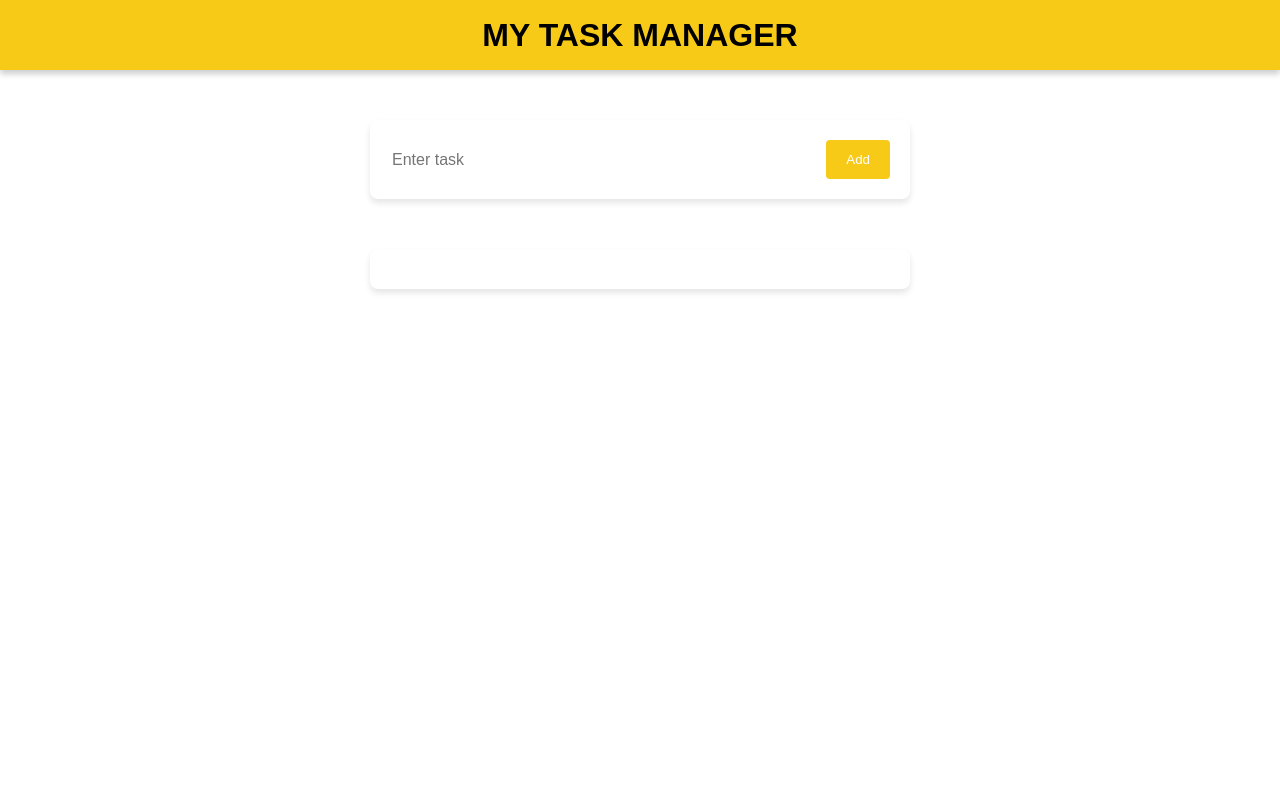
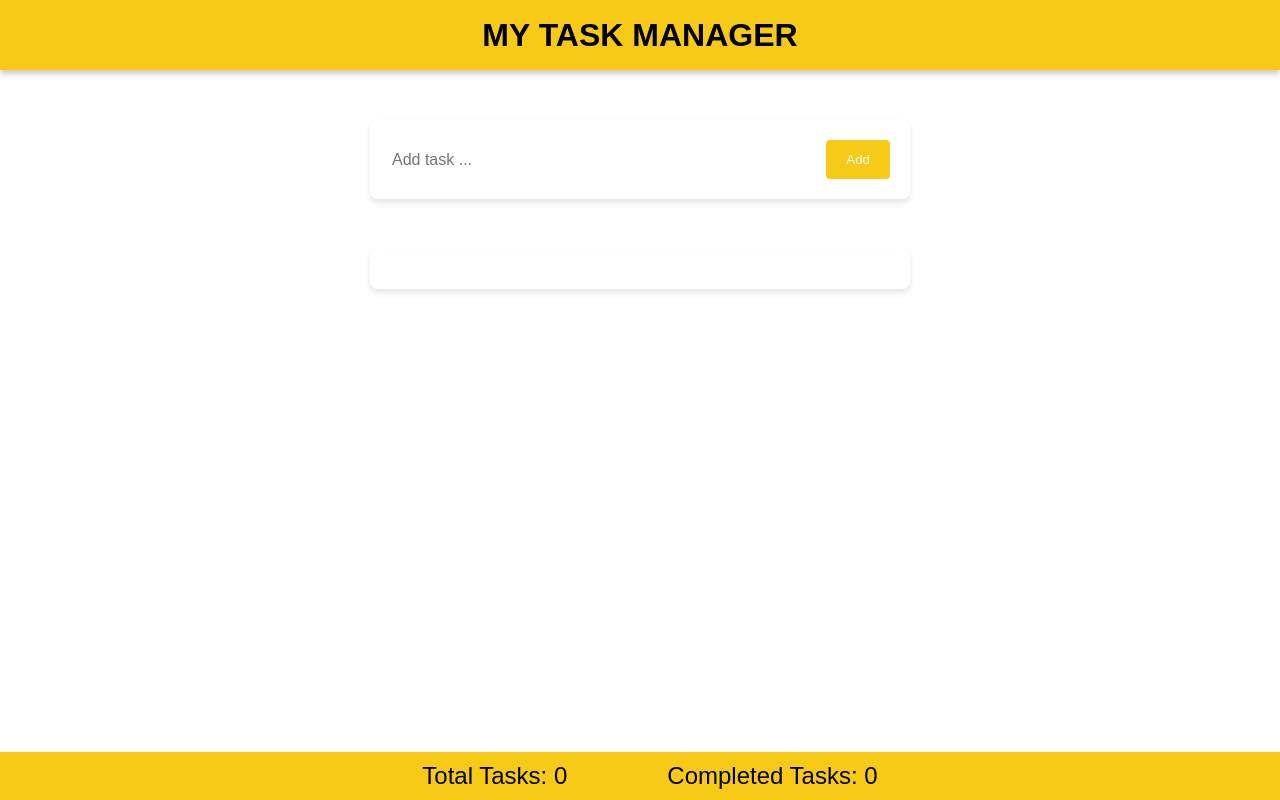
Before and after one commit to Majey/turbo-invention, a React (Vite) app: page / in a window 1280 px wide. Built offline with nearby package versions, Linux system fonts and the light colour scheme.

Commit message:
Sorting complete/uncomplete tasks functionality

```diff
--- /dev/null
+++ b/src/components/Footer.jsx
@@ -0,0 +1,10 @@
+import styles from "./footer.module.css"
+
+const Footer = ({totalTasks, completedTasks}) => {
+    return ( <div className={styles.footer}>
+        <span className={styles.task}>Total Tasks: {totalTasks}</span>
+        <span className={styles.task}>Completed Tasks: {completedTasks}</span>
+    </div> );
+}
+
+export default Footer;
--- a/src/components/Form.jsx
+++ b/src/components/Form.jsx
@@ -17,7 +17,7 @@ const Form = ({ todos, setTodos }) => {
           <input
             className={styles.modernInput}
             type="text"
-            placeholder="Enter task"
+            placeholder="Add task ..."
             onChange={(e) => setTodo({ name: e.target.value, done: false })}
             value={todo.name}
           />
--- a/src/components/TaskList.jsx
+++ b/src/components/TaskList.jsx
@@ -1,11 +1,15 @@
 import Task from "./Task";
-import styles from "./tasklist.module.css"
+import styles from "./tasklist.module.css";
 
 const TaskList = ({ todos, setTodos }) => {
+  const sortedTasks = todos
+    .slice()
+    .sort((a, b) => Number(a.done) - Number(b.done));
+
   return (
     <div className={styles.list}>
-      {todos.map((task) => (
-        <Task key={task.name} task={task} todos={todos} setTodos={setTodos}/>
+      {sortedTasks.map((task) => (
+        <Task key={task.name} task={task} todos={todos} setTodos={setTodos} />
       ))}
     </div>
   );
--- a/src/components/TaskManager.jsx
+++ b/src/components/TaskManager.jsx
@@ -2,14 +2,18 @@ import React from "react";
 import { useState } from "react";
 import Form from "./Form";
 import TaskList from "./TaskList";
+import Footer from "./Footer";
 
 export default function TaskManager() {
   const [todos, setTodos] = useState([]);
+  const totalTasks = todos.length;
+  const completedTasks = todos.filter(todo => todo.done).length
 
   return (
     <div>
       <Form todos={todos} setTodos={setTodos} />
-      <TaskList todos={todos} setTodos={setTodos}/>
+      <TaskList todos={todos} setTodos={setTodos} />
+      <Footer totalTasks={totalTasks} completedTasks={completedTasks}/>
     </div>
   );
 }
--- /dev/null
+++ b/src/components/footer.module.css
@@ -0,0 +1,13 @@
+.footer {
+    position: fixed;
+    bottom: 0;
+    font-size: 1.5em;
+    text-align: center;
+    width: 100%;
+    background-color: #f7ca18;
+    padding: 10px;
+}
+
+.task {
+    margin: 50px;
+}
```
